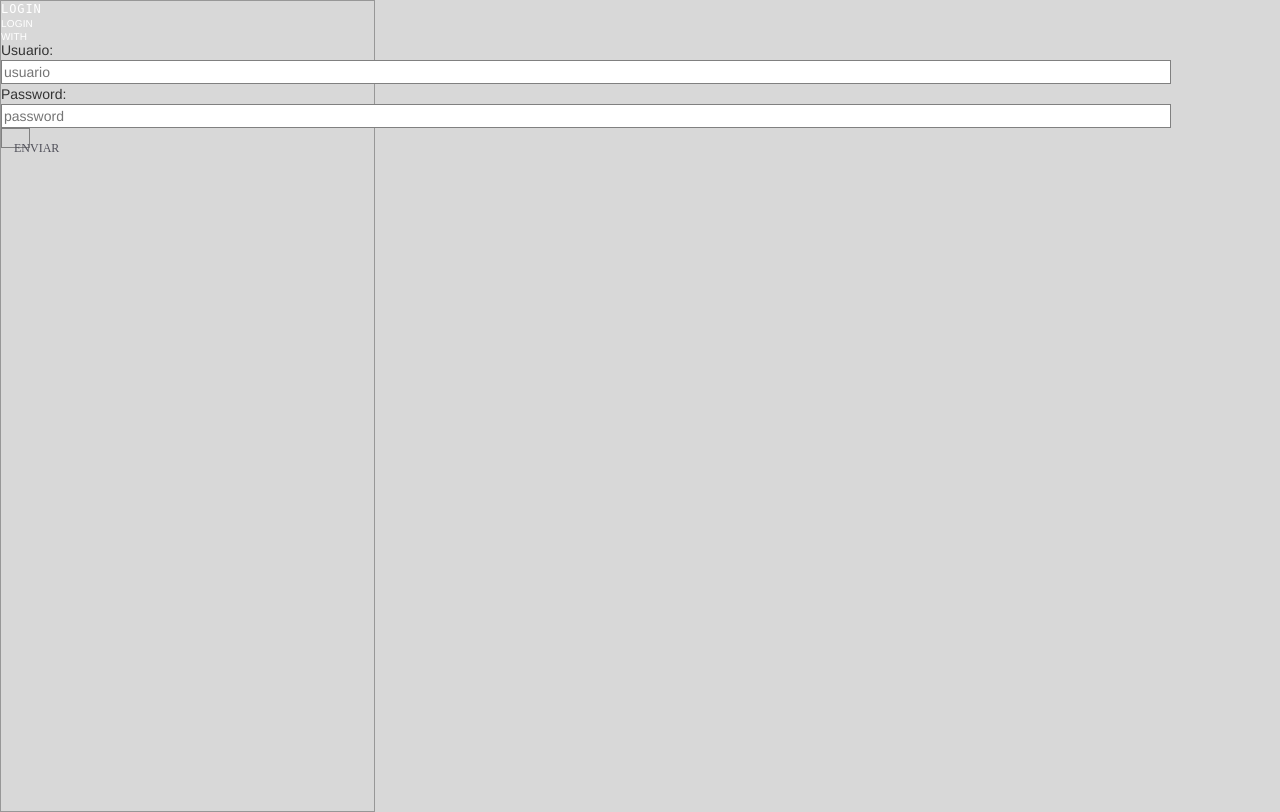
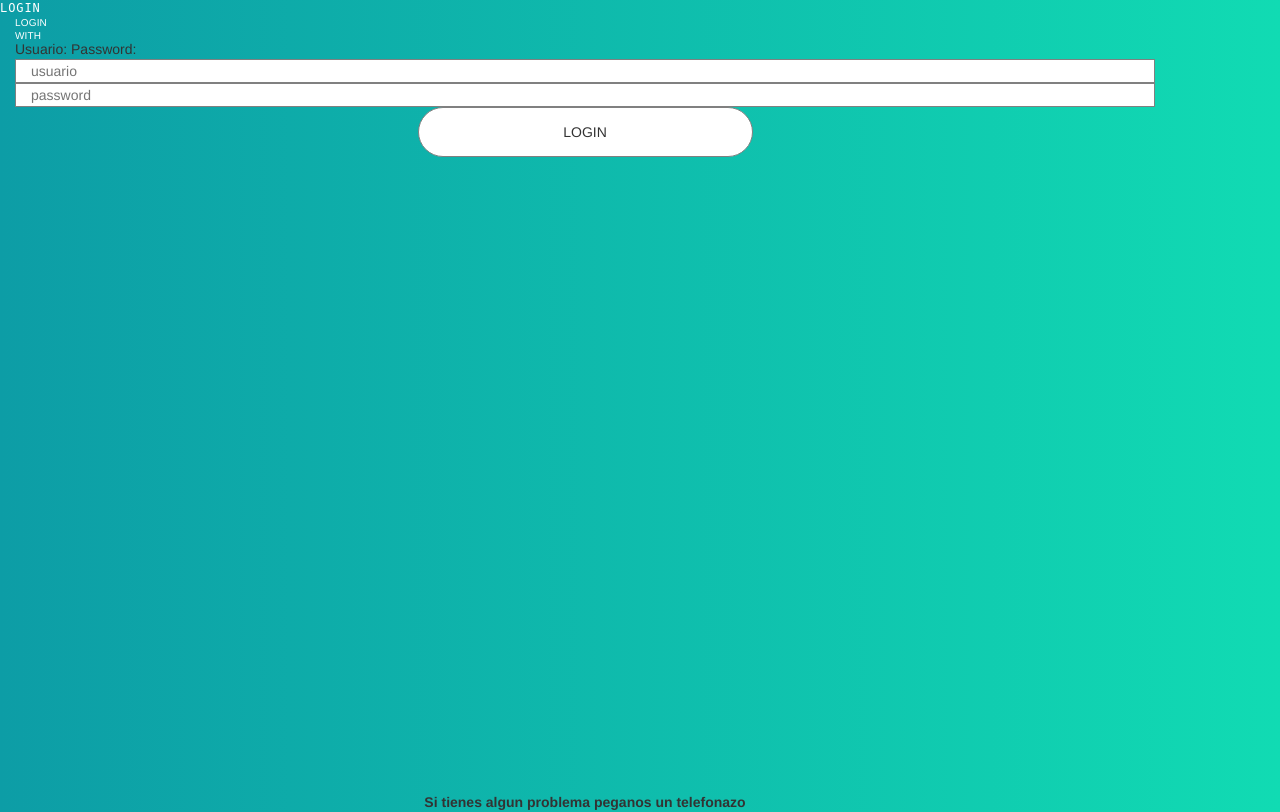
Before and after one commit to sosan/inmobiliaria, a Flask app: page /admin in a window 1280 px wide. Run offline with Flask 2, Linux system fonts and the light colour scheme; some libraries are stand-ins or nearby versions.

Commit message:
fixes login admin

```diff
--- a/static/css/main.css
+++ b/static/css/main.css
@@ -9,11 +9,11 @@
   z-index: 4;
   width: 375px;
   height: 812px;
-  border: solid 1px #979797;
+  /* border: solid 0px #979797; */
   background: #d8d8d8;
 }
 
-#blurMask {
+.blurMask {
   z-index: 4;
   width: 375px;
   height: 812px;
@@ -47,34 +47,49 @@
   letter-spacing: 0.923077px;
 }
 
+
+
+
+
 .loginButto {
   z-index: 3;
-  width: 205px;
+  width: 335px;
   height: 50px;
 }
 
 .buttonsWhi {
   z-index: 4;
-  width: 205px;
+  width: 335px;
   height: 50px;
 }
 
 .rectangle {
   z-index: 5;
-  width: 205px;
+  width: 335px;
   height: 50px;
   border-radius: 25px;
   background: #ffffff;
+  margin-top: 2vh;
 }
 
 .texto_login {
   z-index: 5;
-  width: 29.44px;
-  height: 20px;
+  width: 250px;
+  height: 50px;
   color: #50505a;
-    font-family: "SFProText-Regular", serif;
+  font-family: "SFProText-Regular";
   font-size: 12px;
   font-weight: 400;
   line-height: 20px;
   text-align: center;
 }
+
+
+.abajo_texto_explicacion
+{
+ position: sticky;
+ top: 100vh;
+
+
+
+}
--- a/templates/baseadmin.html
+++ b/templates/baseadmin.html
@@ -4,6 +4,7 @@
 <meta HTTP-EQUIV="Pragma" content="no-cache">
 <meta HTTP-EQUIV="Expires" content="-1">
 {% endblock %}
+
 
 
 {% block styles %}
@@ -13,5 +14,10 @@
 <link rel="icon" href="{{ url_for("static", filename="images/favicon.ico") }}">
 {% endblock %}
 
+{% block body_attribs %}
+class="bgImage mask blurMask"
+{% endblock %}
+
+
 {% block content %}
 {% endblock %}
--- a/templates/index.html
+++ b/templates/index.html
@@ -0,0 +1,4 @@
+{% extends "base.html" %}
+{% block content %}
+
+{% endblock %}
--- a/templates/login_admin.html
+++ b/templates/login_admin.html
@@ -1,22 +1,24 @@
 {% extends "baseadmin.html" %}
-{% block body_attribs %}
-    class="mask bgImage"
 
-
-{% endblock %}
 {% block content %}
 <div class="">
     <div class="pageTitle">LOGIN</div>
 
 <div class="container">
-<div class="row">
+<div class="row center-block">
 
     <p class="lOGINWITH">LOGIN WITH</p>
 
+
     <form action="{{ url_for("recibir_login") }}" method="post">
-        Usuario: <input type="text" name="usuario" value="" placeholder="usuario" class="login">
-        Password: <input type="text" name="password" value="" placeholder="password">
-        <button type="submit" class="loginButto texto_login">ENVIAR</button>
+
+            Usuario: <input type="text" name="usuario" value="" placeholder="usuario" class="login col-lg-2">
+
+
+
+        Password: <input type="text" name="password" value="" placeholder="password" class="col-lg-2">
+
+        <button type="submit" class="loginButto buttonsWhi rectangle center-block">LOGIN</button>
     </form>
 
 
@@ -28,4 +30,8 @@
 
 
 </div>
+<div class="container abajo_texto_explicacion">
+<div class="row text-center"><b>Si tienes algun problema peganos un telefonazo</b></div>
+</div>
+
 {% endblock %}
```
Also changed, not shown: templates/alta_piso.html (+48 -34 lines), templates/menu_admin.html (+17 -12 lines).
